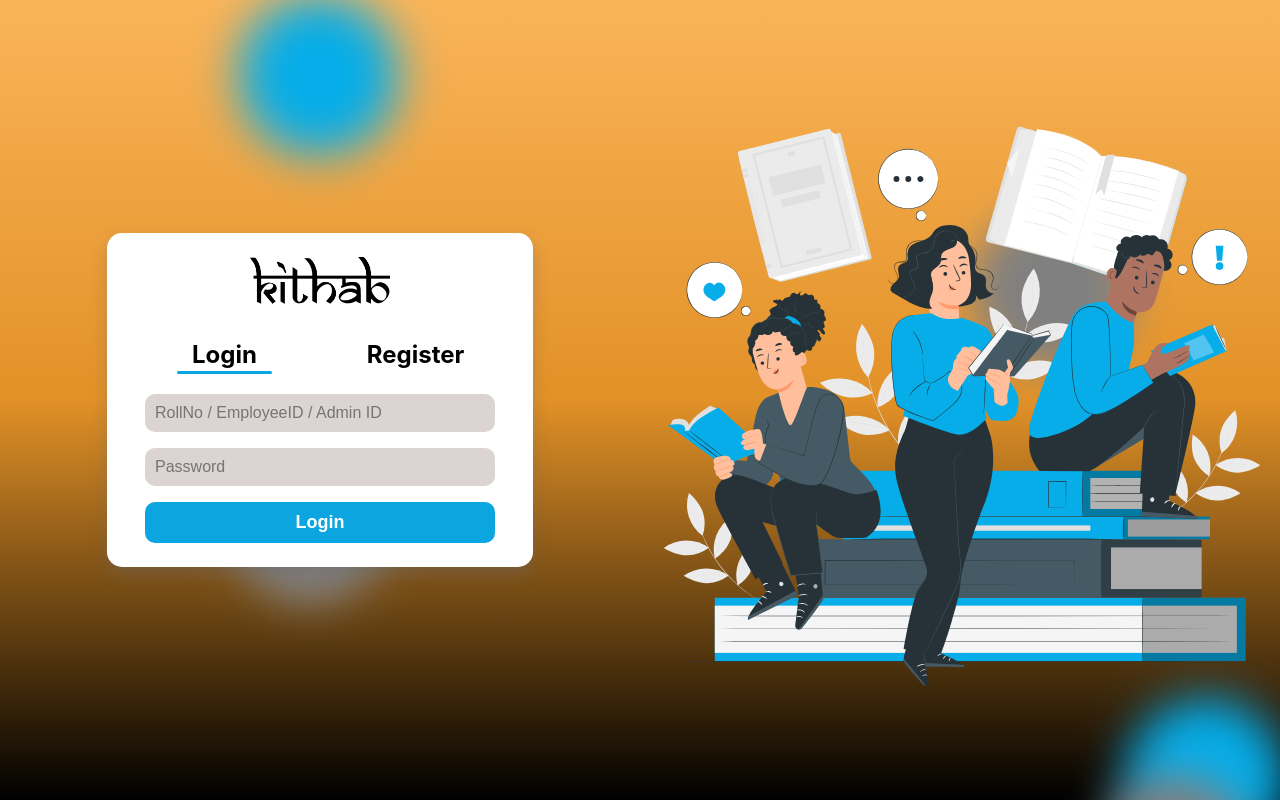
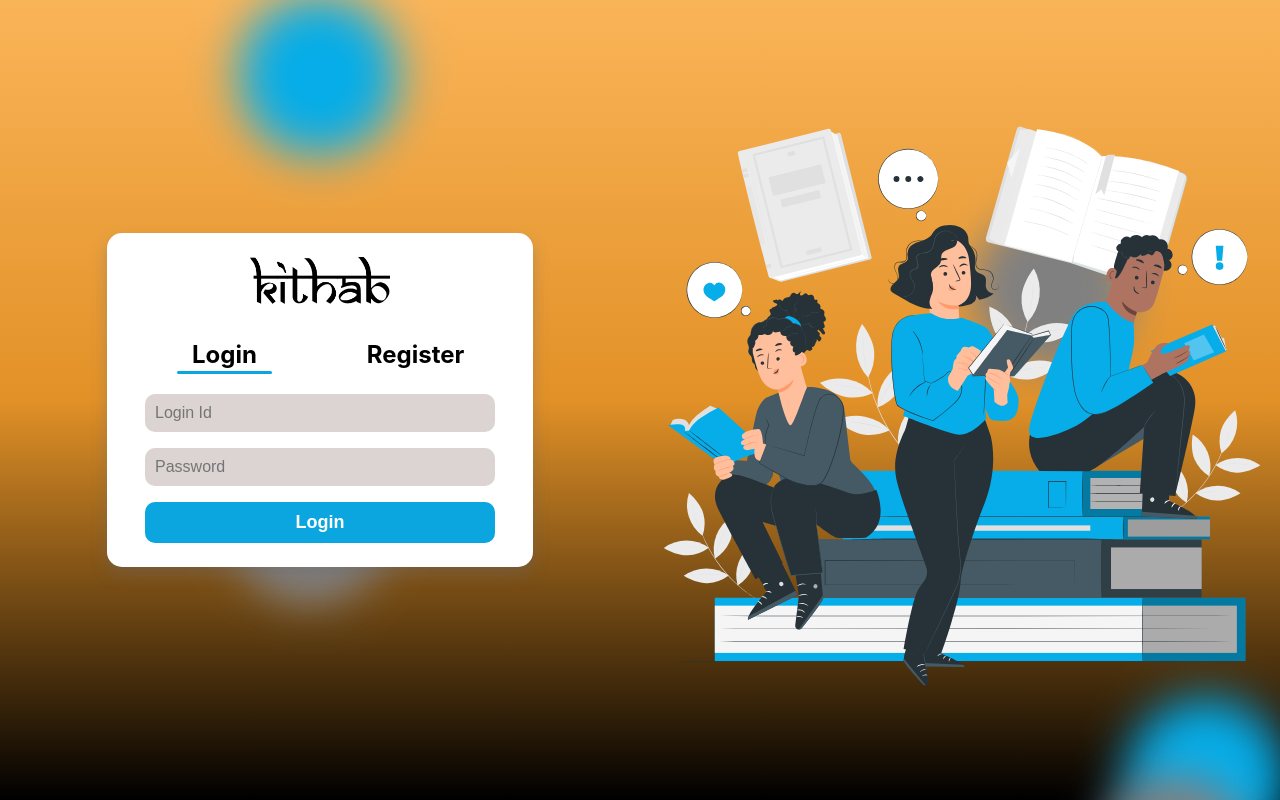
Before and after one commit to ArunAllanki/Kithab, a React (Create React App) app: page / in a window 1280 px wide. Built offline with nearby package versions, Linux system fonts and the light colour scheme.

Commit message:
Minor form changes and page title updated

```diff
--- a/public/index.html
+++ b/public/index.html
@@ -1,14 +1,12 @@
 <!DOCTYPE html>
 <html lang="en">
+
 <head>
   <meta charset="utf-8" />
   <link rel="icon" href="%PUBLIC_URL%/favicon.ico" />
   <meta name="viewport" content="width=device-width, initial-scale=1" />
   <meta name="theme-color" content="#000000" />
-    <meta
-      name="description"
-      content="Web site created using create-react-app"
-    />
+  <meta name="description" content="Web site created using create-react-app" />
   <link rel="apple-touch-icon" href="%PUBLIC_URL%/logo192.png" />
   <!--
       manifest.json provides metadata used when your web app is installed on a
@@ -24,8 +22,9 @@
       work correctly both with client-side routing and a non-root public URL.
       Learn how to configure a non-root public URL by running `npm run build`.
     -->
-    <title>React App</title>
+  <title>Kithab</title>
 </head>
+
 <body>
   <noscript>You need to enable JavaScript to run this app.</noscript>
   <div id="root"></div>
@@ -40,4 +39,5 @@
       To create a production bundle, use `npm run build` or `yarn build`.
     -->
 </body>
+
 </html>
--- a/src/pages/Login.jsx
+++ b/src/pages/Login.jsx
@@ -198,7 +198,7 @@ const Login = () => {
             <>
               <input
                 type="text"
-                placeholder="RollNo / EmployeeID / Admin ID"
+                placeholder="Login Id"
                 value={id}
                 onChange={(e) => setId(e.target.value)}
                 required
```
Lines whose indentation alone changed are shown as unchanged.
